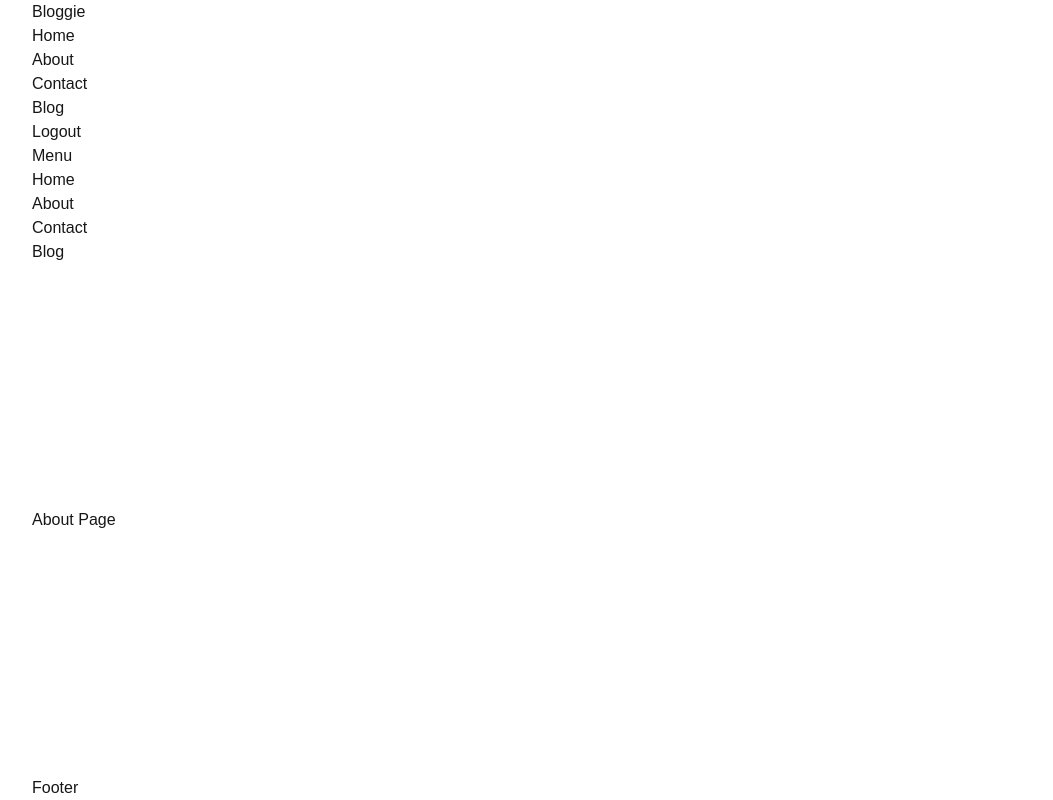
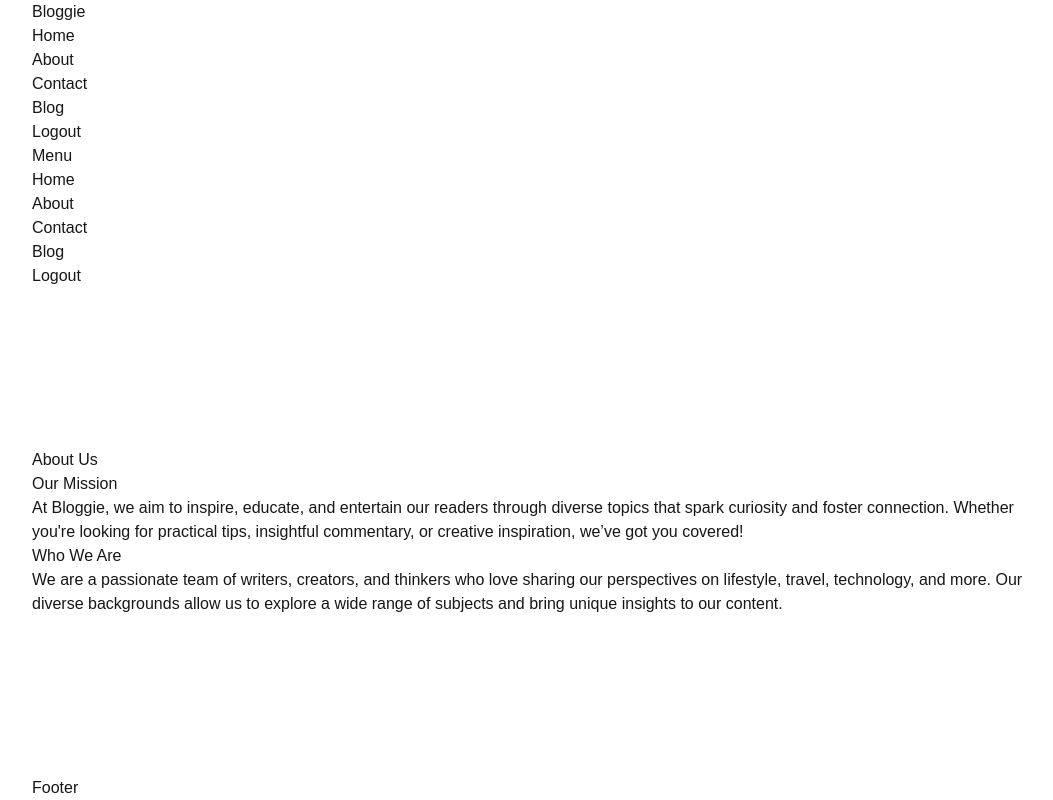
Before and after one commit to Blackeye6941/Blog-site, a Next.js app: page /about in a window 1280 px wide. Both pictures are taken after a click on the button "Menu". Shown: the whole page, without its empty margins (96-1149 px from the left). Built offline with nearby package versions, Linux system fonts and the light colour scheme.

Commit message:
Initial style setup

```diff
--- a/src/app/(auth)/login/page.jsx
+++ b/src/app/(auth)/login/page.jsx
@@ -1,8 +1,9 @@
+import Logincard from "@/components/logincard/Logincard"
 
 const Login = () => {
   return (
     <div>
-      Login Page
+      <Logincard/>
     </div>
   )
 }
--- a/src/app/about/page.jsx
+++ b/src/app/about/page.jsx
@@ -1,8 +1,9 @@
+import Aboutpage from "@/components/about/Aboutpage"
 
 const About = () => {
   return (
     <div>
-      About Page
+      <Aboutpage/>
     </div>
   )
 }
--- a/src/app/layout.js
+++ b/src/app/layout.js
@@ -26,8 +26,12 @@ export default function RootLayout({ children }) {
         className={`${geistSans.variable} ${geistMono.variable} antialiased `}
       >
         <div className="container">
-        <Navbar/>
-        {children}
+          <div className="relative z-50">
+          <Navbar/>
+          </div>
+          <div className="pt-[20vh]">
+             {children}
+          </div>
         <Footer/>
         </div>
       </body>
--- /dev/null
+++ b/src/components/about/Aboutpage.jsx
@@ -0,0 +1,22 @@
+
+const Aboutpage = () => {
+  return (
+    <>
+      <div className=" transition translate-y-[-20%]">
+        <p className="text-[30px] mt-[100px] text-center text-white">About Us</p>
+        <div className="text-10 pt-10 text-white px-4">
+          <h2 className="font-bold">Our Mission</h2>
+          <p>
+            At Bloggie, we aim to inspire, educate, and entertain our readers through diverse topics that spark curiosity and foster connection. Whether you're looking for practical tips, insightful commentary, or creative inspiration, we’ve got you covered!
+          </p>
+          <h2 className="font-bold mt-5">Who We Are</h2>
+          <p>
+            We are a passionate team of writers, creators, and thinkers who love sharing our perspectives on lifestyle, travel, technology, and more. Our diverse backgrounds allow us to explore a wide range of subjects and bring unique insights to our content.
+          </p>
+        </div>
+      </div>
+    </>
+  )
+}
+
+export default Aboutpage
--- a/src/components/navbar/Navbar.jsx
+++ b/src/components/navbar/Navbar.jsx
@@ -5,7 +5,7 @@ const Navbar = () => {
   return (
     <div className=" mt-4 flex flex-row justify-between bold">
       <div className="text-[30px]">Bloggie</div>
-      <div className="text-[20px] pt-2">
+      <div className="text-[20px] pt-2 lg:pl-[140px]">
         <Links/>
       </div>
     </div>
--- a/src/components/navbar/links/Links.jsx
+++ b/src/components/navbar/links/Links.jsx
@@ -32,7 +32,7 @@ const Links = () => {
 
   return (
     <div className="">
-    <div className="flex center gap-[70px] max-md:hidden">
+    <div className="flex flex-row gap-[70px] max-md:hidden">
       {links.map((link =>(
         <NavLink link={link} key={link.title}/>
       )))}
@@ -40,7 +40,7 @@ const Links = () => {
         session ? (
             <>
             {isAdmin && <NavLink link={{title:"Admin", path:"/admin"}}/>}
-            <button className="bg-white rounded-xl text-black px-2 py-1 min-w-[100px]">Logout</button>
+            <button className="bg-white rounded-xl text-black px-2 py-1 min-w-[100px] transition  ease-in 0.8s">Logout</button>
             </>
         ):(
             <NavLink link={{title:"Login", path:"/login"}}/>
@@ -48,16 +48,26 @@ const Links = () => {
       }
 
     </div>
-    <div className="lg:hidden xl:hidden md:hidden">
-    <button className={open ? "pl-[22vh]":""} onClick={() => setOpen(!open)}>
+    <div className="md:hidden lg:hidden xl:hidden">
+    <button className="pl-[50px]" onClick={() => setOpen(!open)}>
         Menu
       </button>
-      {open &&
-      <div className="z-1 flex flex-col px-auto justify-center gap-[10px] h-[95vh] w-[20vh] border-l-2 pl-20 ">
+      {open && <div className="flex flex-col absolute bg-slate-500 w-[25%] pt-[60px] gap-[50px] items-end h-[95vh] bg-opacity-20">
       {links.map((link =>(
         <NavLink link={link} key={link.title}/>
       )))}
+      {
+        session ? (
+            <>
+            {isAdmin && <NavLink link={{title:"Admin", path:"/admin"}}/>}
+            <button className="hover:text-slate-500">Logout</button>
+            </>
+        ):(
+            <NavLink link={{title:"Login", path:"/login"}}/>
+        )
+      }
       </div>}
+
     </div>
     </div>
   )
--- a/src/components/navbar/links/navlink/NavLink.jsx
+++ b/src/components/navbar/links/navlink/NavLink.jsx
@@ -10,7 +10,7 @@ const NavLink = ({link}) => {
 
   return (
     <div>
-      <Link href={link.path} className={isActive?"bg-white rounded-xl text-black px-2 py-1 min-w-[100px] transition  ease-in 0.8s":""}>{link.title}</Link>
+      <Link href={link.path} className={isActive?"bg-white rounded-xl text-black px-2 py-1 min-w-[100px] transition  ease-in 0.8s":"hover:text-slate-500"}>{link.title}</Link>
     </div>
   )
 }
```
Also changed, not shown: src/app/(auth)/register/page.jsx (added, +11 -0 lines), src/components/logincard/Logincard.jsx (added, +13 -0 lines), src/components/registercard/Registercard.jsx (added, +10 -0 lines), src/app/globals.css (line endings or trailing spaces).
